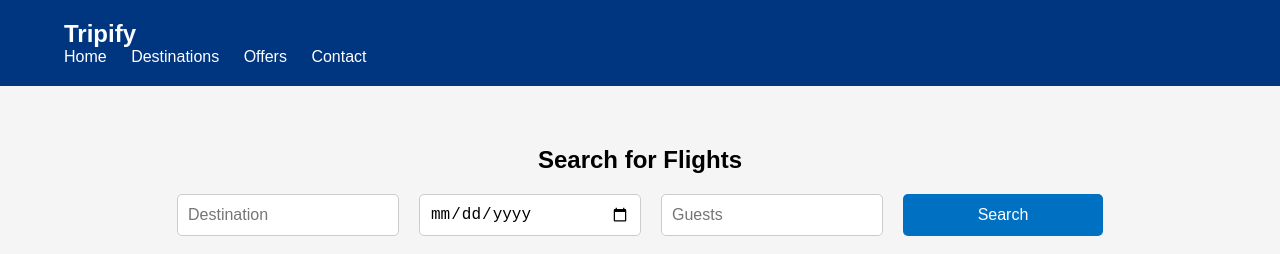
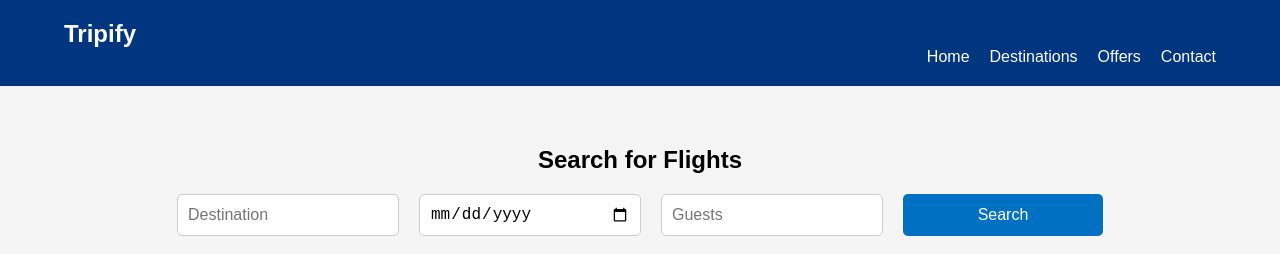
Before and after one commit to deadjoker21/tripify, a website: page public/index.html in a window 1280 px wide. Shown: the top 254 px of the page. Drawn offline with Linux system fonts and the light colour scheme.

Commit message:
Update style.css

```diff
--- a/public/style.css
+++ b/public/style.css
@@ -28,11 +28,13 @@ nav ul {
     list-style-type: none;
     padding: 0;
     margin: 0;
+    display: flex;
+    justify-content: flex-end;
 }
 
 nav ul li {
     display: inline-block;
-    margin-right: 20px;
+    margin-left: 20px;
 }
 
 nav ul li a {
```
